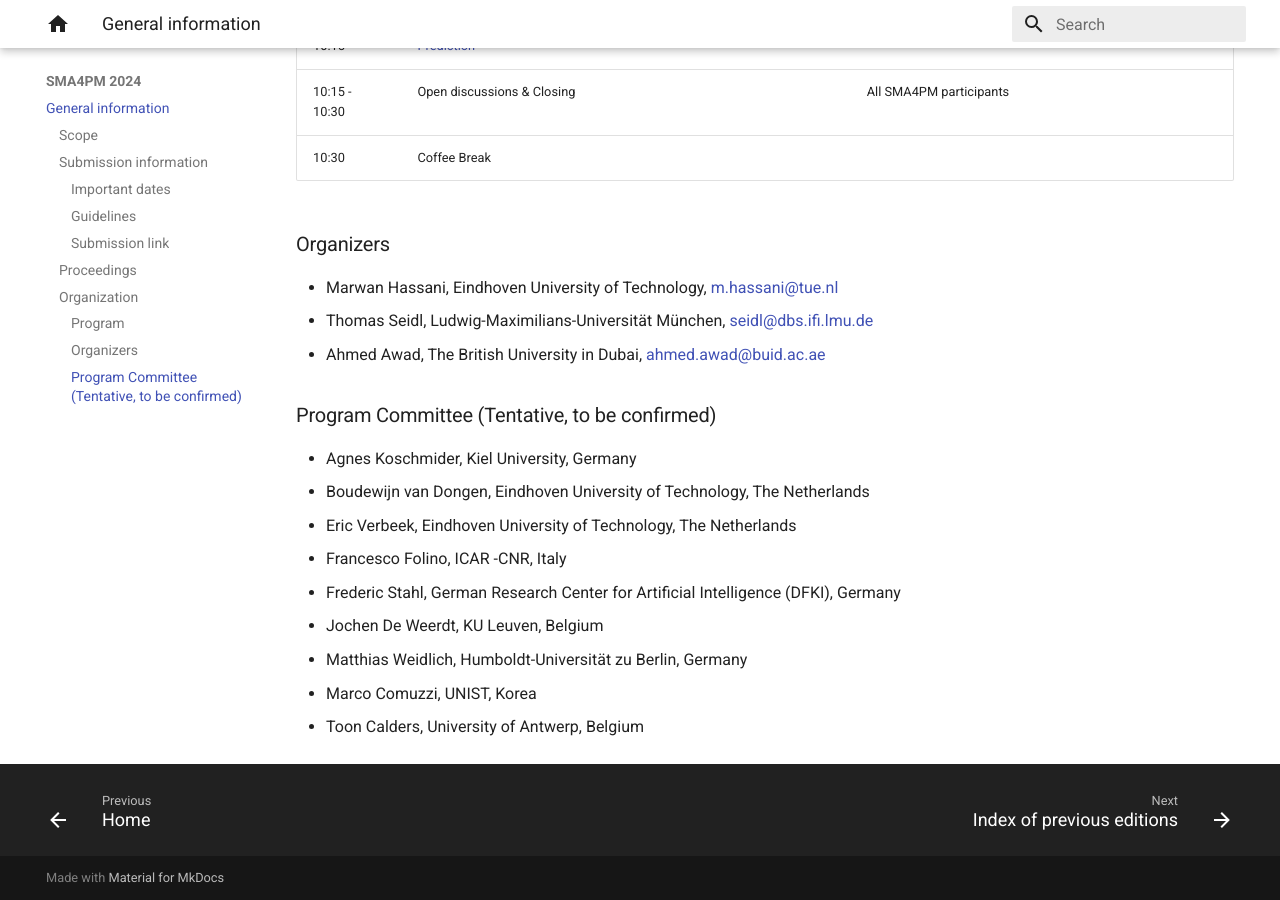
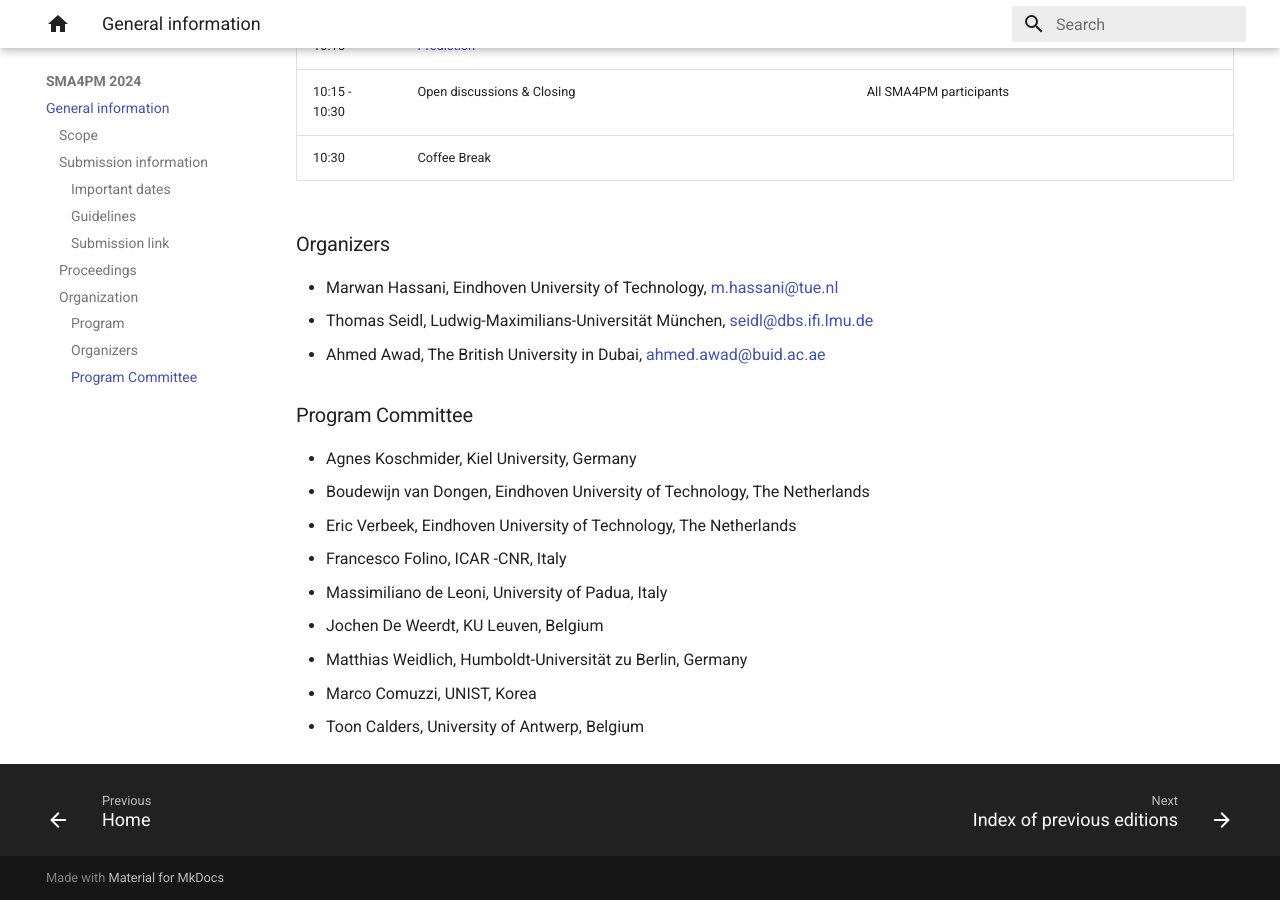
Before and after one commit to sma4pm/sma4pm.github.io, an MkDocs documentation site: the page built from docs/2024/index.md, in a window 1280 px wide and 900 px high, scrolled down 4190 px. Built offline with MkDocs 1.6.1 and Material for MkDocs 9.7.7, drawn with Linux system fonts in a browser that asks for light colours.

Commit message:
Update index.md
PC updated

```diff
--- a/docs/2024/index.md
+++ b/docs/2024/index.md
@@ -119,13 +119,13 @@
 * Ahmed Awad, The British University in Dubai, <ahmed.awad@buid.ac.ae>
 
 
-### Program Committee (Tentative, to be confirmed)
+### Program Committee
 
 * Agnes Koschmider, Kiel University, Germany
 * Boudewijn van Dongen, Eindhoven University of Technology, The Netherlands
 * Eric Verbeek, Eindhoven University of Technology, The Netherlands
 * Francesco Folino, ICAR -CNR, Italy
-* Frederic Stahl, German Research Center for Artificial Intelligence (DFKI), Germany
+* Massimiliano de Leoni, University of Padua, Italy
 * Jochen De Weerdt, KU Leuven, Belgium
 * Matthias Weidlich, Humboldt-Universität zu Berlin, Germany
 * Marco Comuzzi, UNIST, Korea
```
